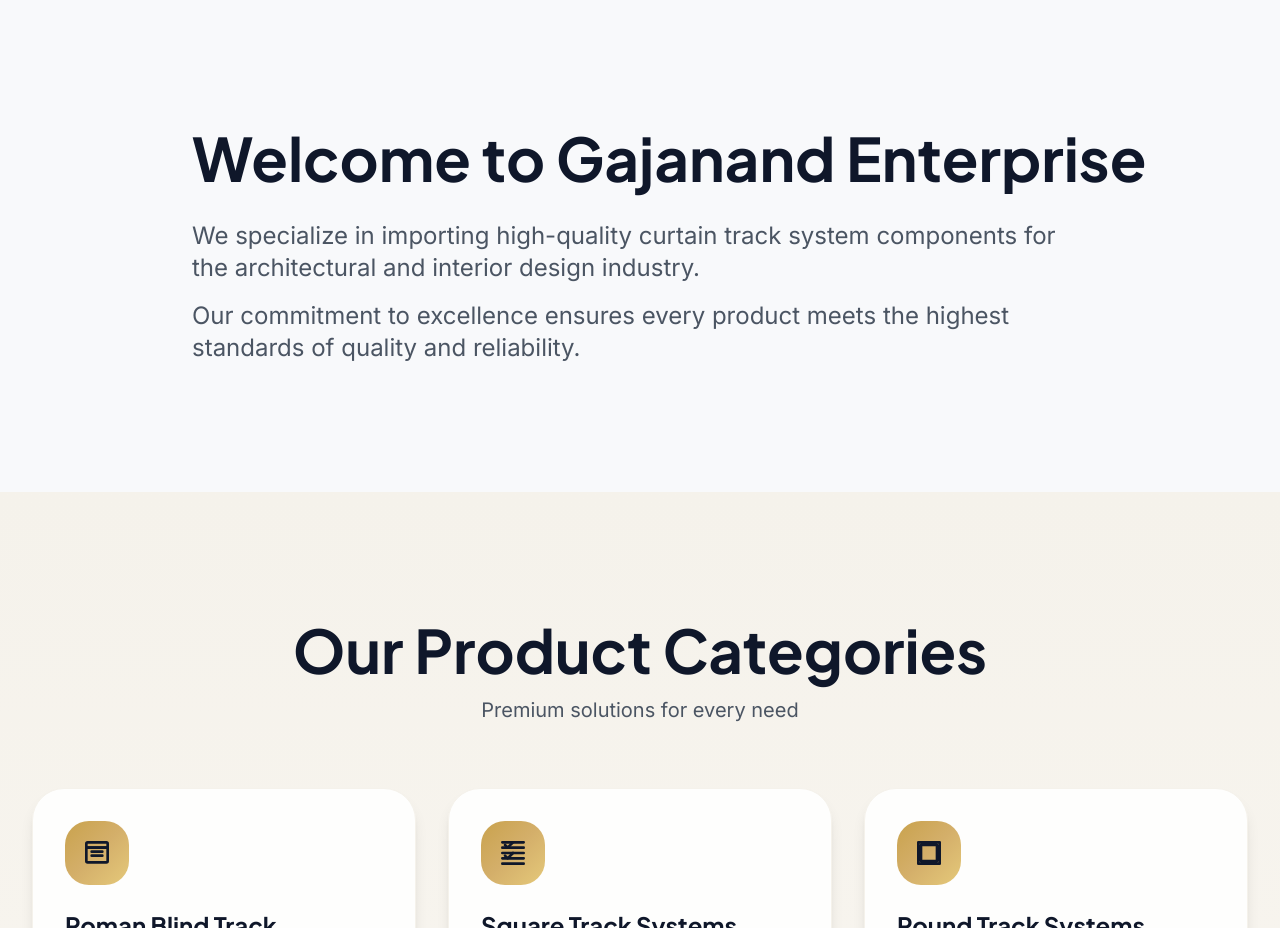
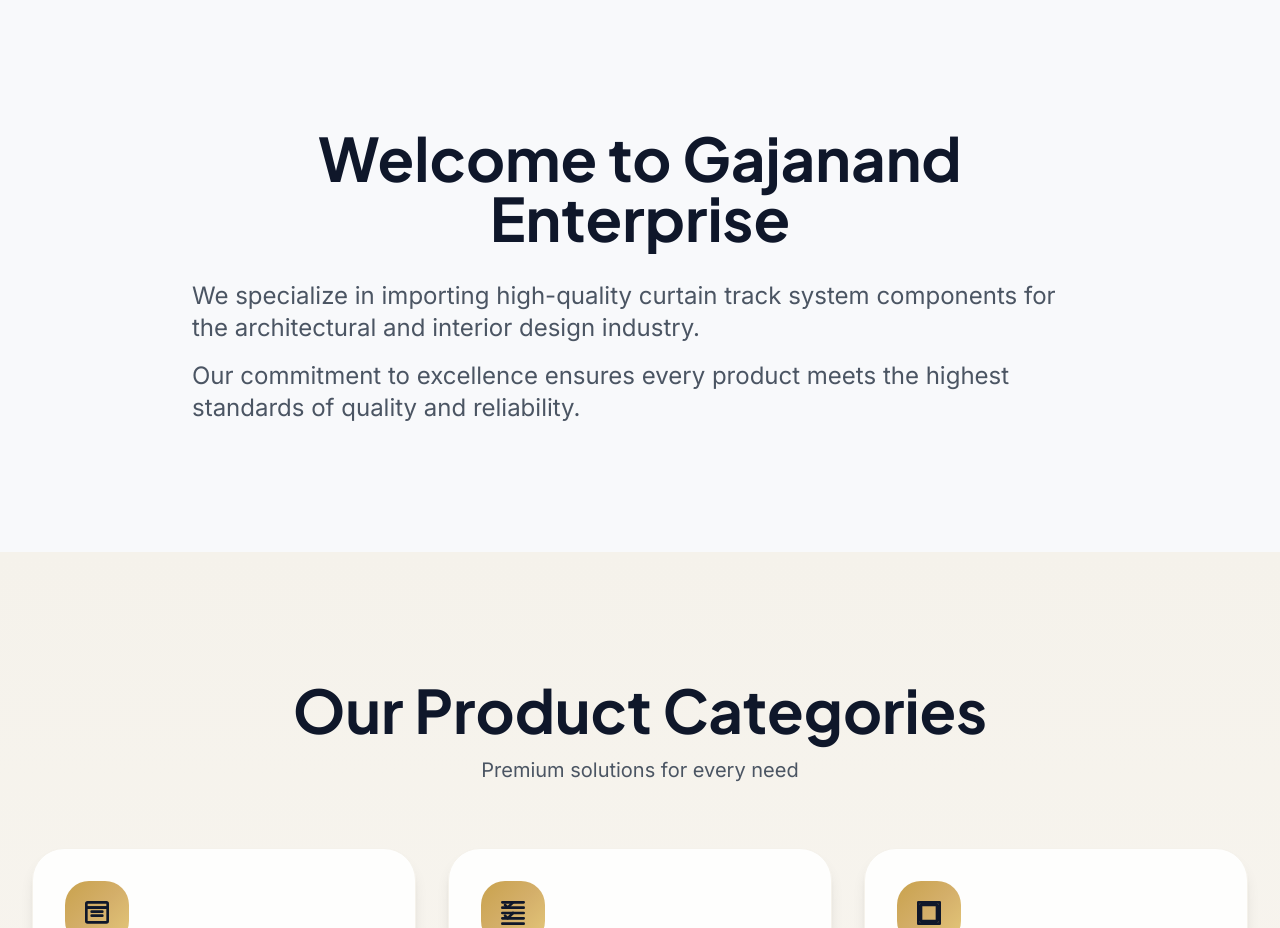
Before and after one commit to kuldip-0611/gajanand-enterprise, a React (Vite) app: page / in a window 1280 px wide. Shown: the part 800-1728 px from the top of the page. Built offline with nearby package versions, Linux system fonts and the light colour scheme.

Commit message:
Update Home page styles for improved aesthetics: change background color to black with increased opacity, enhance button styling for better visibility, and adjust heading alignment for a more centered presentation.

```diff
--- a/src/pages/Home.tsx
+++ b/src/pages/Home.tsx
@@ -185,7 +185,7 @@
               <motion.div whileHover={{ scale: 1.05 }} whileTap={{ scale: 0.95 }}>
                 <Link
                   to="/products"
-                  className="btn-primary inline-block"
+                  className="inline-block px-8 py-4 rounded-2xl font-semibold text-base border-2 border-white text-white bg-transparent hover:bg-white hover:text-navy transition-all duration-300"
                 >
                   Explore Products
                 </Link>
@@ -231,7 +231,7 @@
             transition={{ duration: 0.8 }}
             className="max-w-4xl mx-auto text-left"
           >
-            <h2 className="text-4xl md:text-5xl lg:text-6xl font-bold text-navy dark:text-white mb-8 whitespace-nowrap">
+            <h2 className="text-4xl md:text-5xl lg:text-6xl text-center font-bold text-navy dark:text-white mb-8 whitespace-wrap">
               Welcome to Gajanand Enterprise
             </h2>
             <p className="text-xl md:text-2xl text-gray-600 dark:text-gray-400 leading-relaxed mb-4">
```
